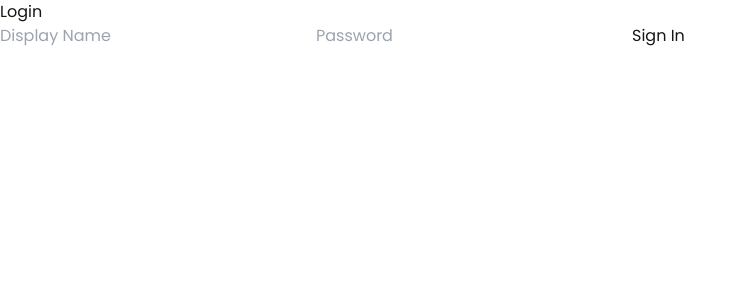
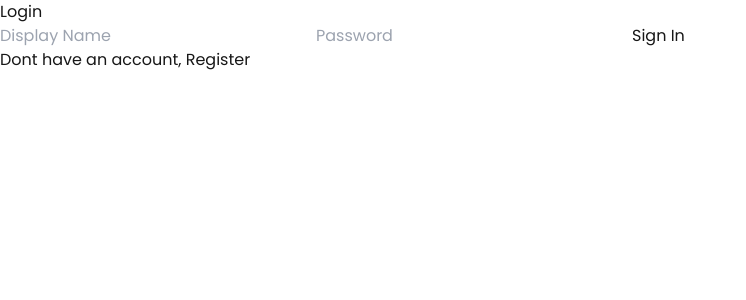
Before and after one commit to arush789/TalkMate, a Next.js app: page /Login in a window 1280 px wide. Shown: the top 300 px of the page, without its empty margins (0-746 px from the left). Built offline with nearby package versions, Linux system fonts and the light colour scheme.

Commit message:
login register connected

```diff
--- a/app/Login/page.jsx
+++ b/app/Login/page.jsx
@@ -5,6 +5,7 @@ import "react-toastify/dist/ReactToastify.css";
 import axios from 'axios';
 import { loginRoute } from '../utils/APIroutes';
 import { useRouter } from 'next/navigation';
+import Link from 'next/link';
 
 const Login = () => {
     const [formData, setFormData] = useState({
@@ -96,6 +97,11 @@ const Login = () => {
                         Sign In
                     </button>
                 </form>
+                <div className='flex justify-center'>
+                    <h1 className='text-black mt-5'>
+                        Dont have an account, <Link href="/Register" className='text-blue-500 font-bold'>Register</Link>
+                    </h1>
+                </div>
             </div>
             {/* Moved ToastContainer here */}
             <ToastContainer />
--- a/app/Register/page.jsx
+++ b/app/Register/page.jsx
@@ -5,6 +5,7 @@ import "react-toastify/dist/ReactToastify.css";
 import axios from 'axios';
 import { registerRoute } from '../utils/APIroutes';
 import { useRouter } from 'next/navigation';
+import Link from 'next/link';
 
 const Register = () => {
     const [formData, setFormData] = useState({
@@ -116,6 +117,11 @@ const Register = () => {
                         Sign Up
                     </button>
                 </form>
+                <div className='flex justify-center'>
+                    <h1 className='text-black mt-5'>
+                        Already have an account, <Link href="/Login" className='text-blue-500 font-bold'>Login</Link>
+                    </h1>
+                </div>
             </div>
             {/* Moved ToastContainer here */}
             <ToastContainer />
```
